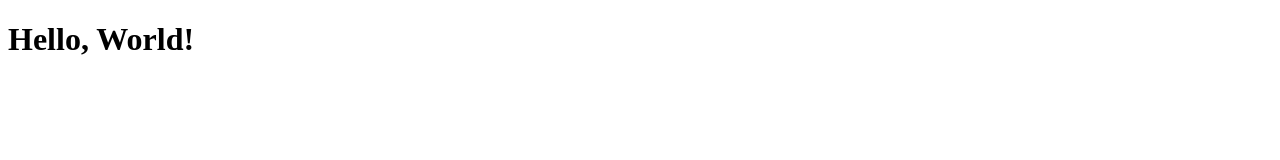
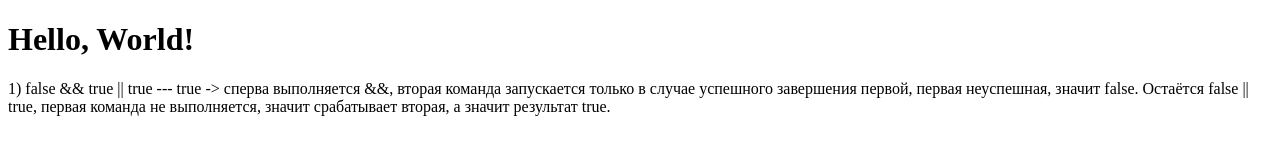
Before and after one commit to anachronistic-vlad/frontend-pro_vlad, a plain HTML site: page index.html in a window 1280 px wide. Drawn offline with Linux system fonts and the light colour scheme.

Commit message:
Added first answer

```diff
--- a/index.html
+++ b/index.html
@@ -7,5 +7,8 @@
 </head>
 <body>
     <h1>Hello, World!</h1>
+    <p>
+        1) false && true || true --- true ->  сперва выполняется &&, вторая команда запускается только в случае успешного завершения первой, первая неуспешная, значит false. Остаётся false || true, первая команда не выполняется, значит срабатывает вторая, а значит результат true.
+    </p>
 </body>
 </html>
```
